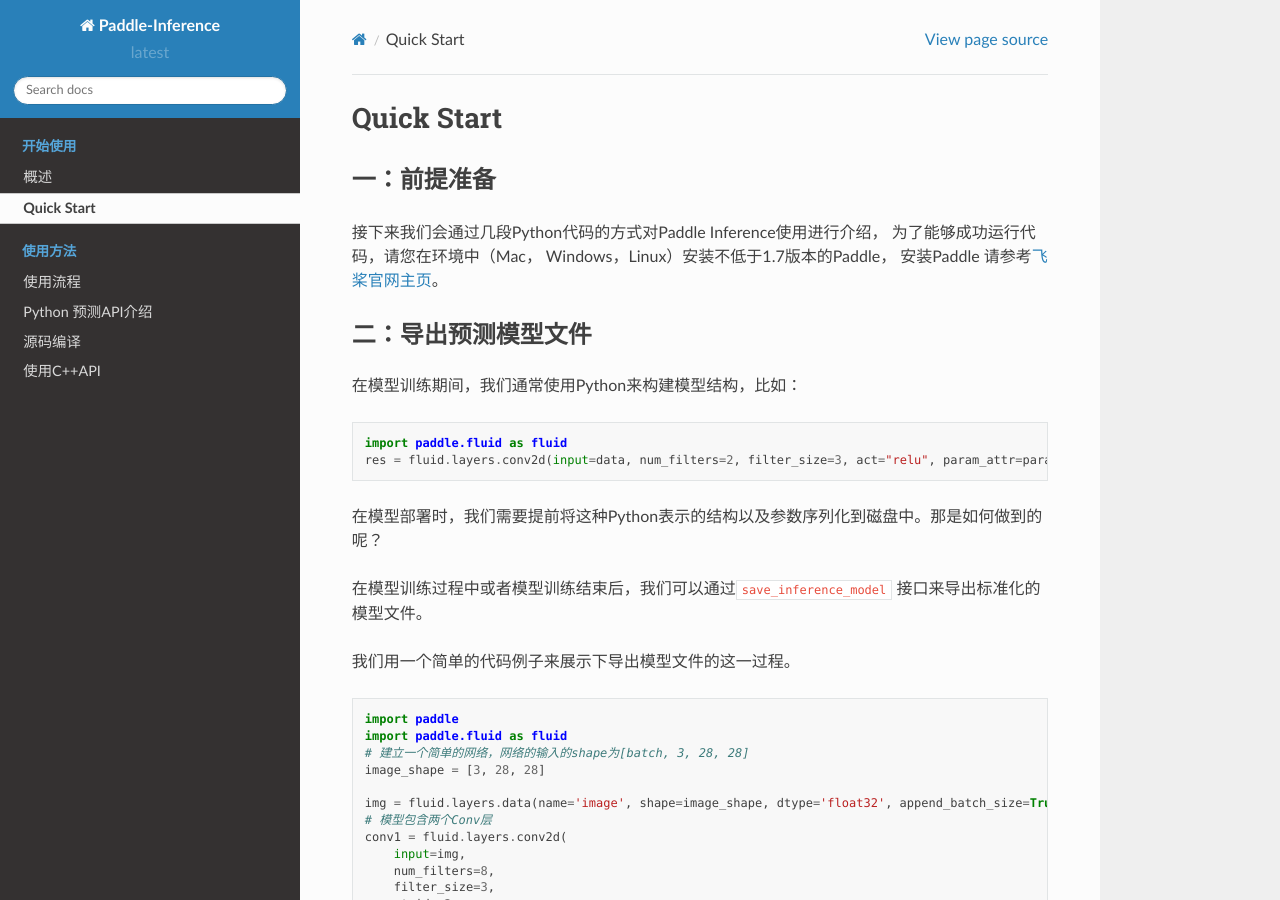
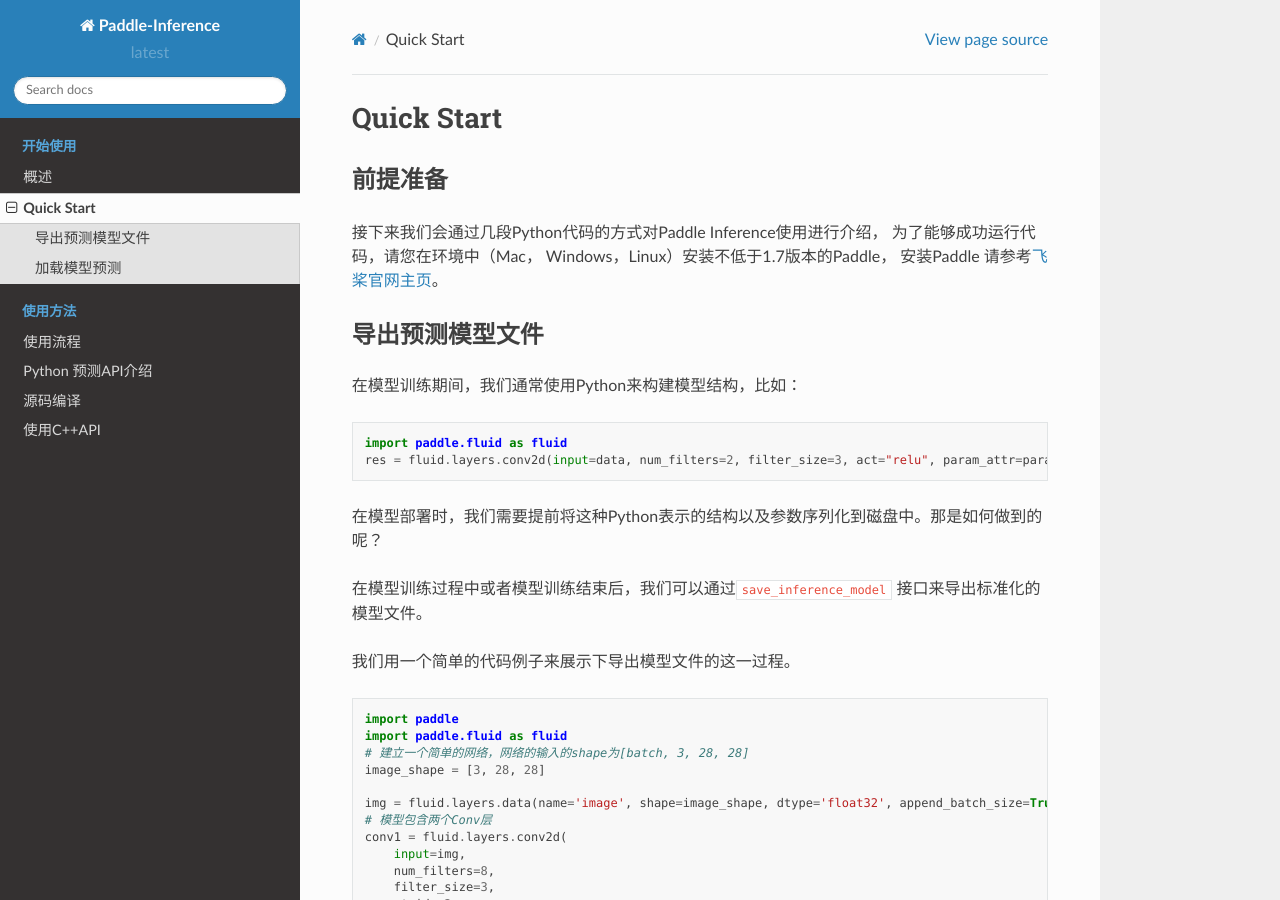
Before and after one commit to NHZlX/Paddle-Inference-demos, a Sphinx documentation site: the page built from docs/introduction/quick_start.md, in a window 1280 px wide and 900 px high. Built offline with Sphinx 7.4.7 and the Read the Docs theme 2.0.0, drawn with Linux system fonts in a browser that asks for light colours; pages that are not in the unit, such as notebooks, are missing from menus.

Commit message:
refine quick start

```diff
--- a/docs/introduction/quick_start.md
+++ b/docs/introduction/quick_start.md
@@ -1,11 +1,11 @@
 # Quick Start
 
-<h2 align="left">一：前提准备</h2>
+<h2 align="left">前提准备</h2>
 接下来我们会通过几段Python代码的方式对Paddle Inference使用进行介绍，
 为了能够成功运行代码，请您在环境中（Mac， Windows，Linux）安装不低于1.7版本的Paddle，
 安装Paddle 请参考[飞桨官网主页](https://www.paddlepaddle.org.cn/)。
 
-<h2 align="left">二：导出预测模型文件</h2>
+## 导出预测模型文件
 
 在模型训练期间，我们通常使用Python来构建模型结构，比如：
 
@@ -88,7 +88,7 @@
 
 
 
-<h2 align="left">三：加载模型预测</h2>
+## 加载模型预测
 
 1）使用load_inference方式
 
```
